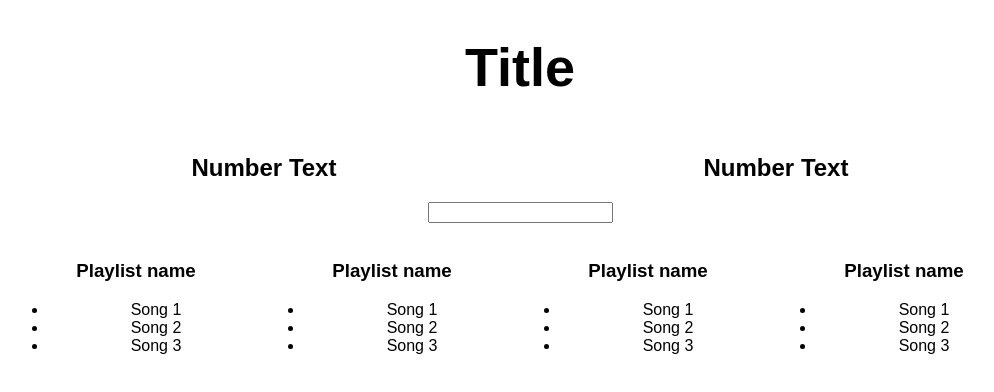
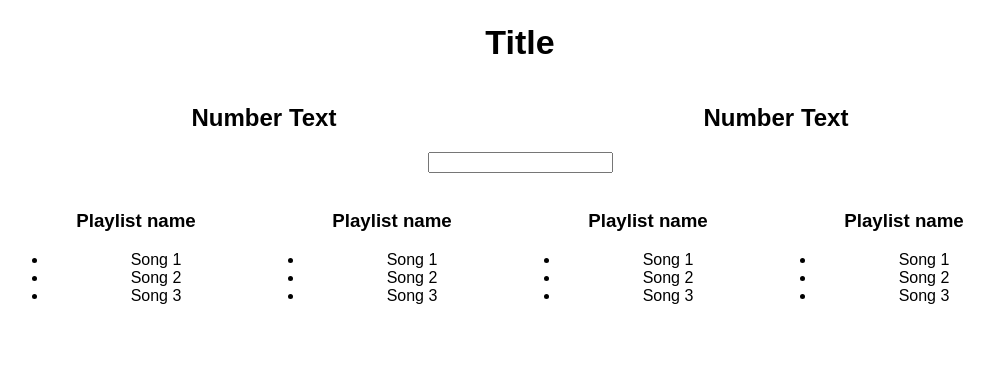
Before and after one commit to papandadz/prvreact, a React (Create React App) app: page / in a window 1280 px wide. Shown: the top 392 px of the page, without its empty margins (120-1114 px from the left). Built offline with nearby package versions, Linux system fonts and the light colour scheme.

Commit message:
Cleaned up stuff

```diff
--- a/src/App.css
+++ b/src/App.css
@@ -32,7 +32,3 @@
   from { transform: rotate(0deg); }
   to { transform: rotate(360deg); }
 }
-h1{
-  font-size: 54px;
-  color: black;
-}
--- a/src/App.js
+++ b/src/App.js
@@ -1,10 +1,9 @@
 import React, { Component } from 'react';
-import logo from './logo.svg';
 import './App.css';
-let defaultTextColor="black";
 let defaultStyle={
-  color:defaultTextColor
+  color:"black"
 }
+
 class Aggregate extends Component{
   render(){
     return(
@@ -14,6 +13,7 @@
     );
   }
 }
+
 class Filter extends Component{
   render(){
     return(
@@ -38,11 +38,10 @@
 }
 
 class App extends Component {
-
   render() {
     return (
       <div className="App">
-      <h1> Title</h1>
+      <h1 style={{...defaultStyle, 'font-size':'34px'}}> Title</h1>
       <Aggregate/>
       <Aggregate/>
       <Filter/>
```
